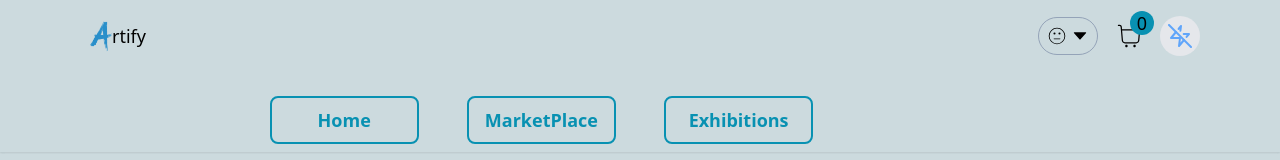
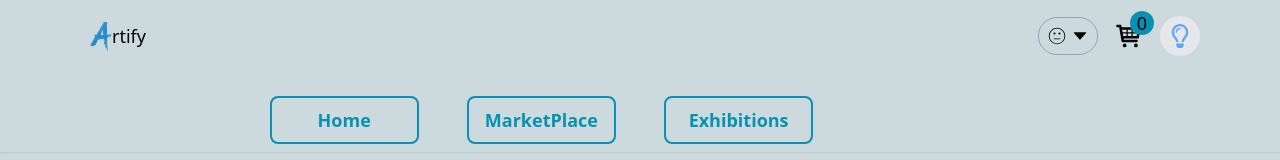
Before and after one commit to Shwayke/B-10, a Next.js app: page / in a window 1280 px wide. Shown: the top 160 px of the page. Built offline with nearby package versions, Linux system fonts and the light colour scheme; no server answers.

Commit message:
Changed icon to lightbulb

```diff
--- a/app/components/DarkLightButton.tsx
+++ b/app/components/DarkLightButton.tsx
@@ -1,5 +1,5 @@
 'use client';
-import { FiZap, FiZapOff } from 'react-icons/fi';
+import { FaLightbulb , FaRegLightbulb} from 'react-icons/fa';
 import { useTheme } from 'next-themes';
 
 // Functional component to render a theme toggle button
@@ -21,12 +21,12 @@ function DarkLightButthon() {
       onClick={toggleTheme}
     >
       <div className="absolute inset-0 flex items-center justify-center transition-opacity duration-200">
-        <FiZap
+        <FaLightbulb
           className={`w-6 h-6 text-yellow-500 ${isDarkMode ? 'opacity-100' : 'opacity-0'}`}
         />
       </div>
       <div className="absolute inset-0 flex items-center justify-center transition-opacity duration-200">
-        <FiZapOff
+        <FaRegLightbulb
           className={`w-6 h-6 text-blue-400 ${isDarkMode ? 'opacity-0' : 'opacity-100'}`}
         />
       </div>
--- a/app/components/nav/CartCount.tsx
+++ b/app/components/nav/CartCount.tsx
@@ -2,7 +2,7 @@
 
 import { useCart } from "@/hooks/useCart";
 import { useRouter } from "next/navigation"; // Importing useRouter hook from Next.js for navigation
-import { CiShoppingCart } from "react-icons/ci";
+import { TiShoppingCart } from "react-icons/ti";
 import { styleClasses } from  '@/Utils/tailwindClasses';
 
 
@@ -16,7 +16,7 @@ const CartCount = () => {
         onClick={()=>router.push('/cart')}>
             {/* Shopping cart icon */}
             <div className="text-3xl">
-                <CiShoppingCart className="cursor-pointer" />
+                <TiShoppingCart className="cursor-pointer" />
             </div>
             {/* Cart count badge */}
             <span className={styleClasses.cartCountIcon}>{cartTotalQty}</span>
```
